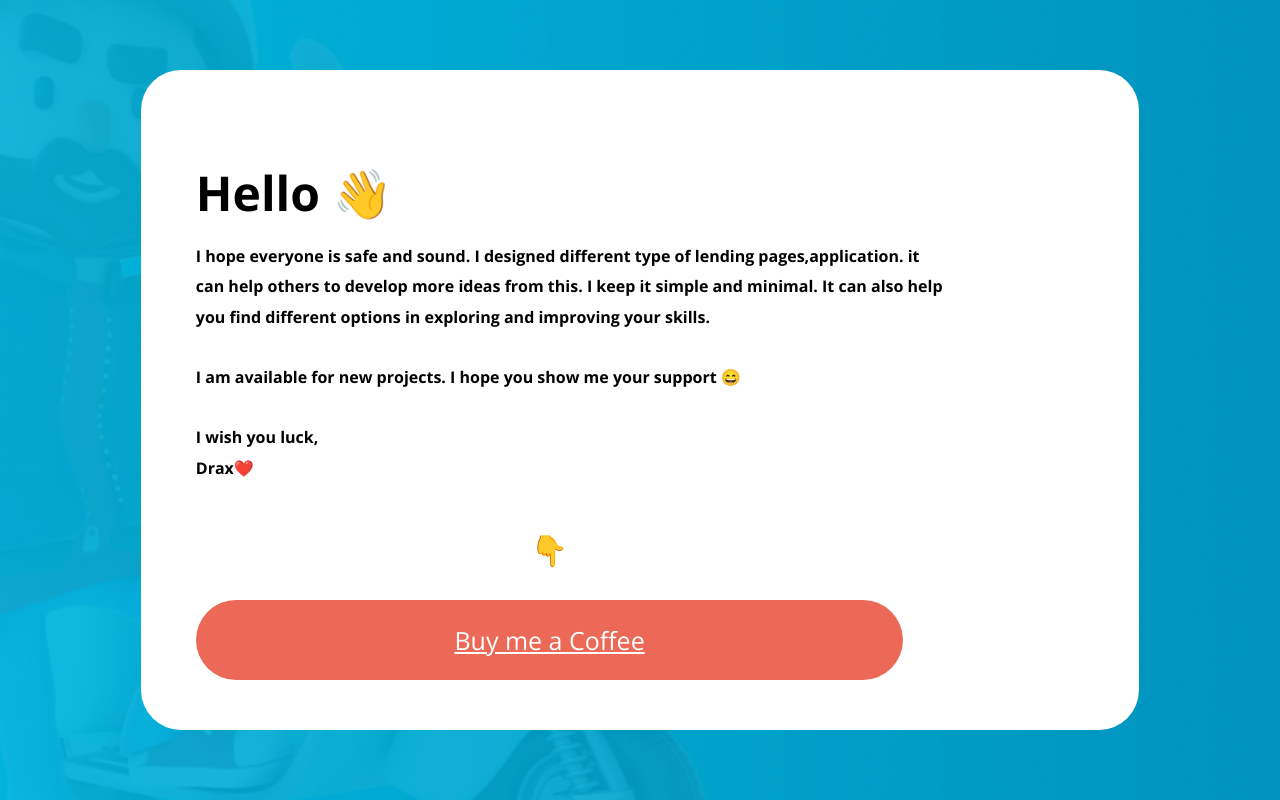
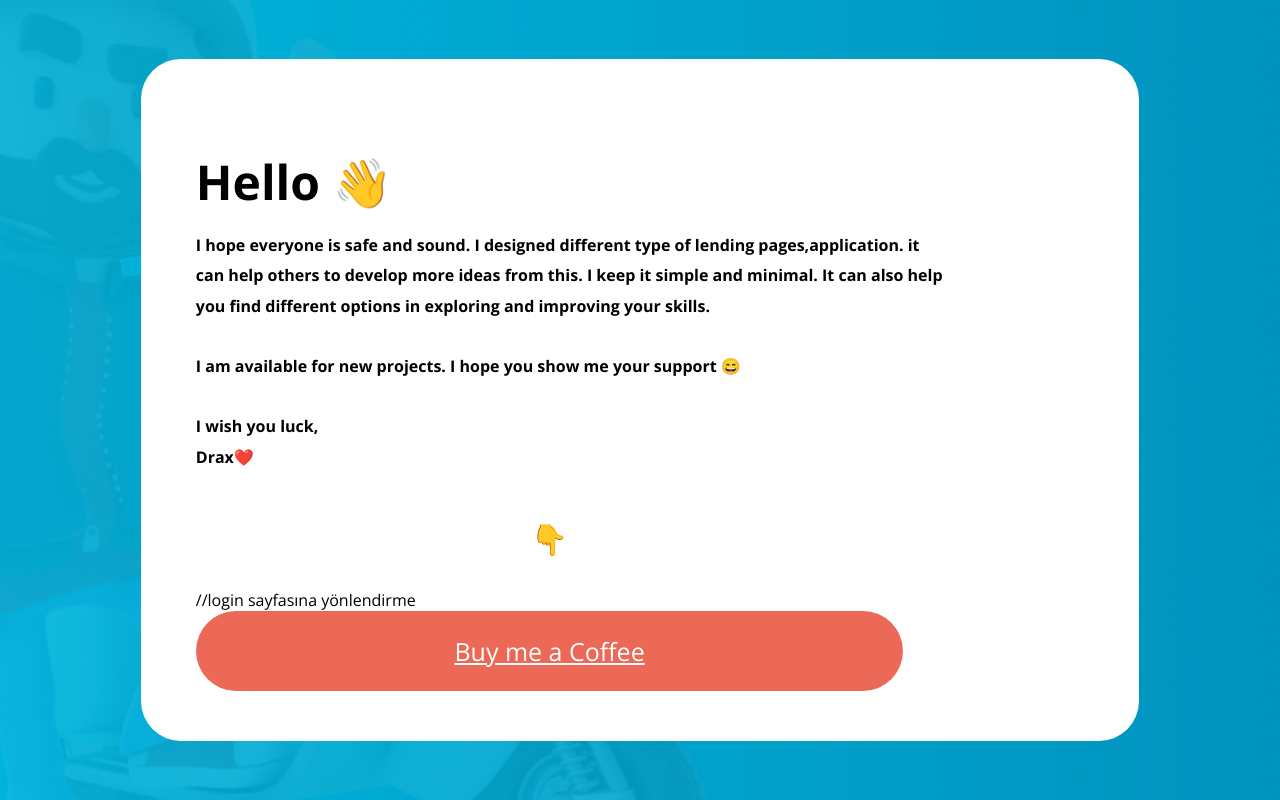
Before and after one commit to 159-Pazarama-React-Bootcamp/week-3-case-mfcokek, a React (Create React App) app: page / in a window 1280 px wide. Built offline with nearby package versions, Linux system fonts and the light colour scheme.

Commit message:
yorum satırı

```diff
--- a/src/views/Home.js
+++ b/src/views/Home.js
@@ -16,6 +16,7 @@ export default function Home() {
                         Drax</b>❤️
                     </p>
                     <p className='arrow'>👇</p>
+                    //login sayfasına yönlendirme
                     <a className='buyme' href="/login">Buy me a Coffee</a>
 
                 </div>
```
